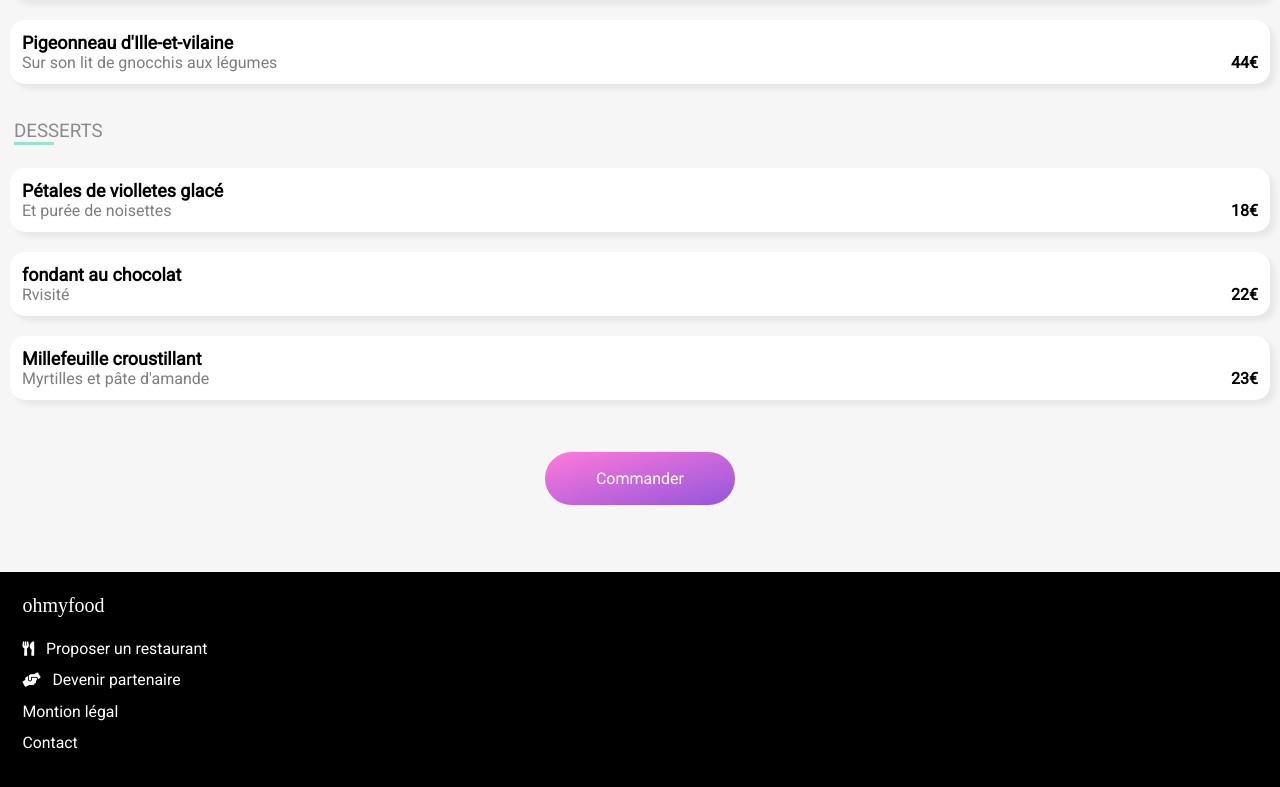
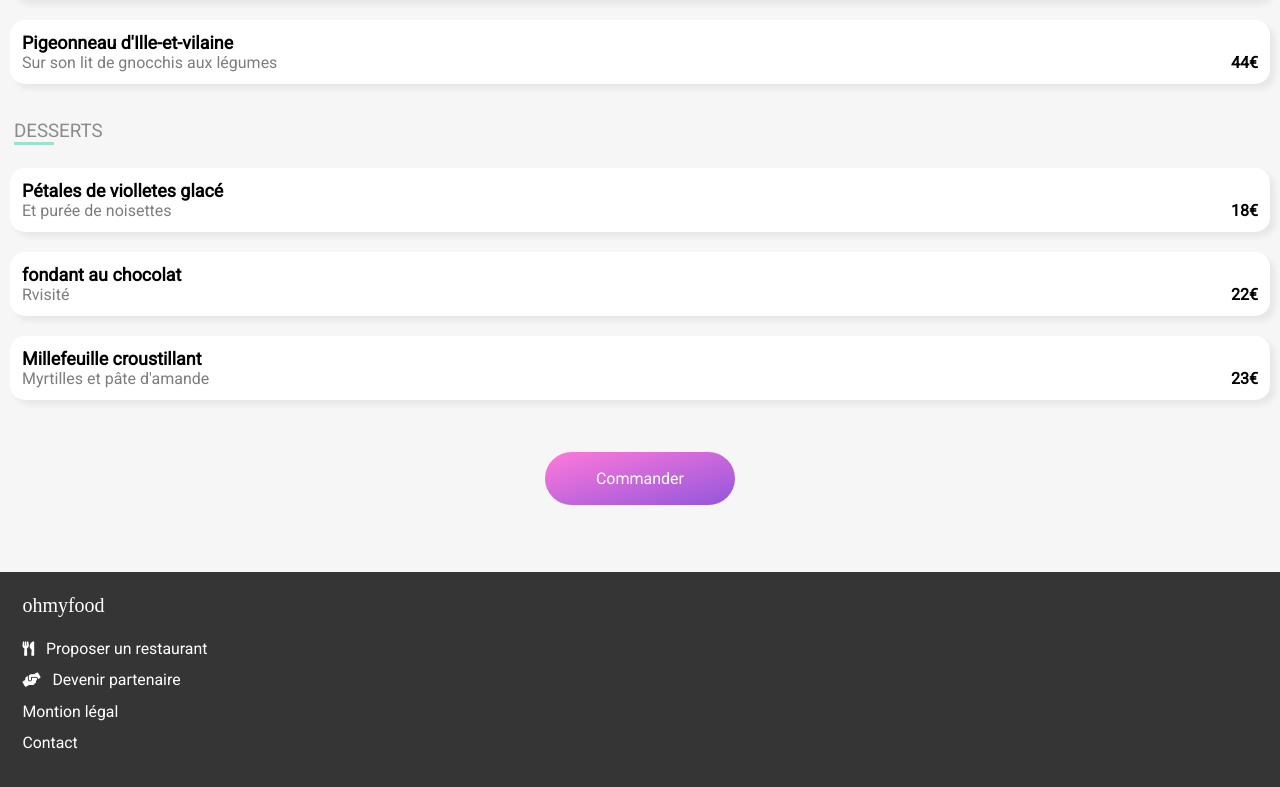
Before and after one commit to Laaguidi/AitLaaguidiYassine_3_03122020, a plain HTML site: page a-la-francaise.html in a window 1280 px wide. Shown: the part 880-1667 px from the top of the page. Drawn offline with Linux system fonts and the light colour scheme; a web font is replaced by a local one.

Commit message:
footer restaurant a la francaise

```diff
--- a/styles/a-la-francaise.css
+++ b/styles/a-la-francaise.css
@@ -170,7 +170,7 @@
 
  #footer {
    /* margin-top: 60px; */
-   background: black;
+   background: #353535;
    height: 215px;
  }
 
@@ -192,6 +192,7 @@
   display: flex;
   flex-direction: column;
   line-height: 1.5em;
+  list-style-type: none;
 }
 
 #footer .container .footer-list li {
--- a/styles/style.css
+++ b/styles/style.css
@@ -320,6 +320,7 @@ p {
 #footer .container .footer-list li a {
   display: flex;
   align-items: center;
+  text-decoration: none;
 }
 
 #footer .container .footer-list li a .footer-icon {
```
